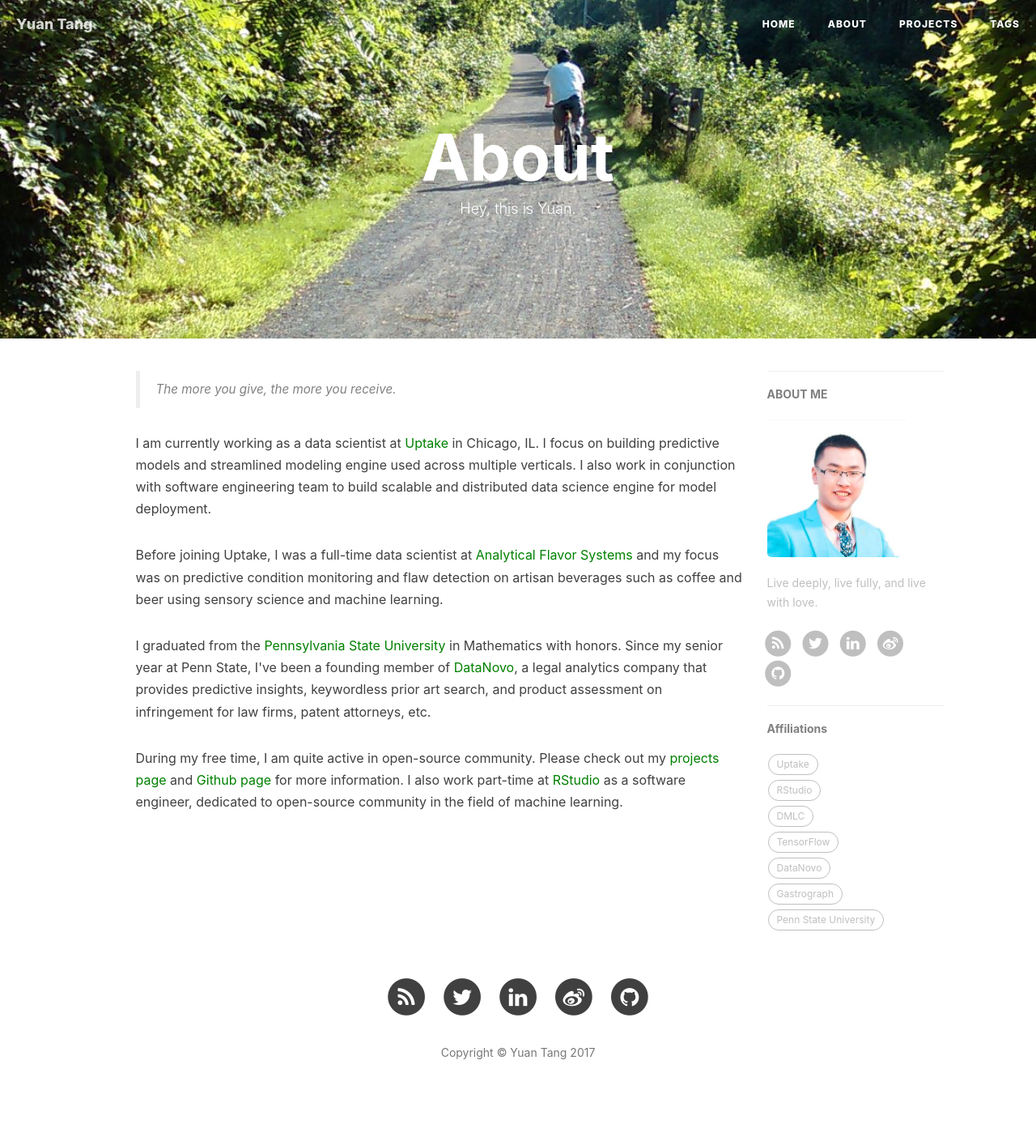
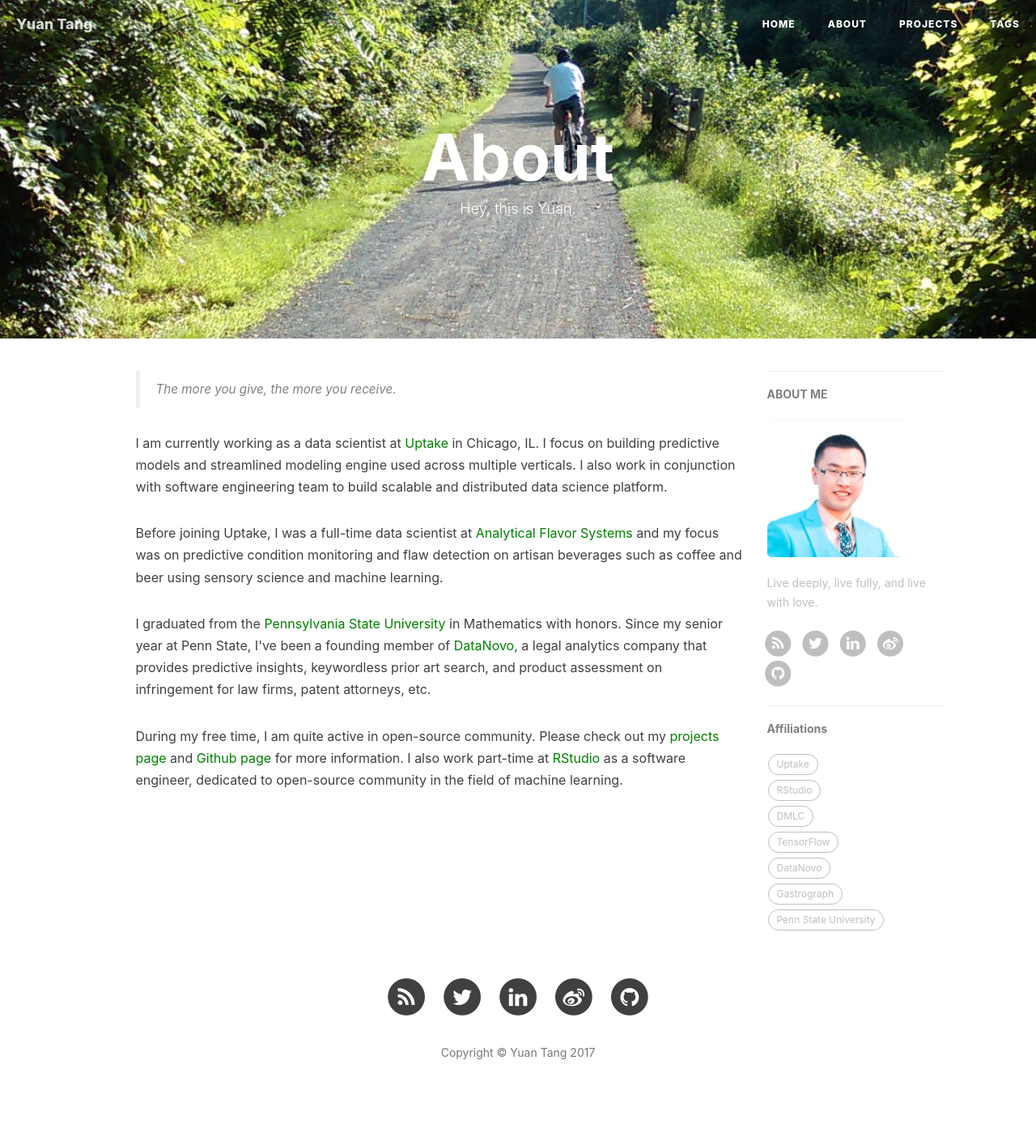
Before and after one commit to terrytangyuan/terrytangyuan.github.com, a Jekyll site: the page built from about.html, in a window 1280 px wide. Shown: the whole page at 81% size. Built offline with Jekyll 4.4.1, drawn with Linux system fonts in a browser that asks for light colours; nearby versions of some CDN libraries; comment, search, counter and statistics services are not loaded.

Commit message:
Update about.html

```diff
--- a/about.html
+++ b/about.html
@@ -21,7 +21,7 @@ header-img: "img/about-bg.jpg"
 
     <p> I am currently working as a data scientist at <a href="http://uptake.com" style="color:green;">Uptake</a> in Chicago, IL.
         I focus on building predictive models and streamlined modeling engine used across multiple verticals.
-        I also work in conjunction with software engineering team to build scalable and distributed data science engine for model deployment. </p>
+        I also work in conjunction with software engineering team to build scalable and distributed data science platform. </p>
 
     <p>Before joining Uptake, I was a full-time data scientist at <a href="http://gastrograph.com" style="color:green;">Analytical Flavor Systems</a>
         and my focus was on predictive condition monitoring and flaw detection on artisan beverages such as coffee and beer using sensory science
```
